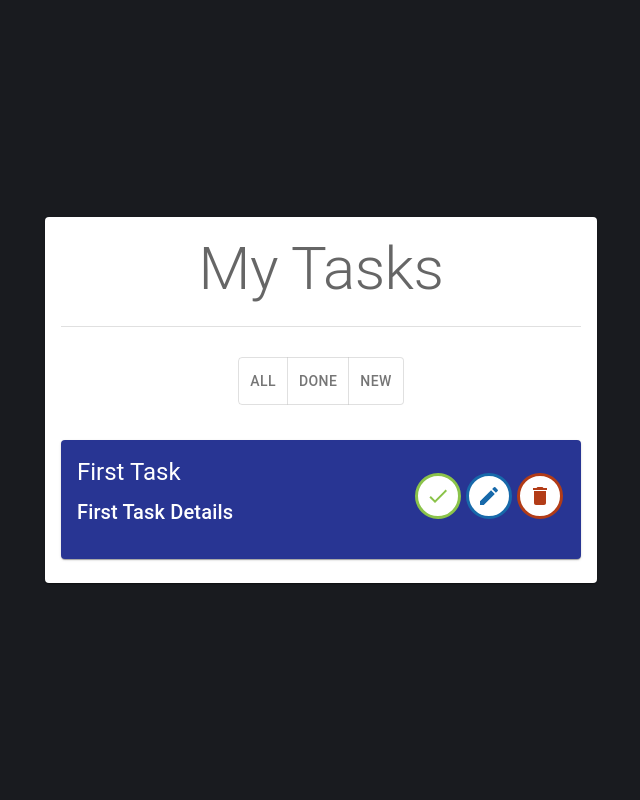
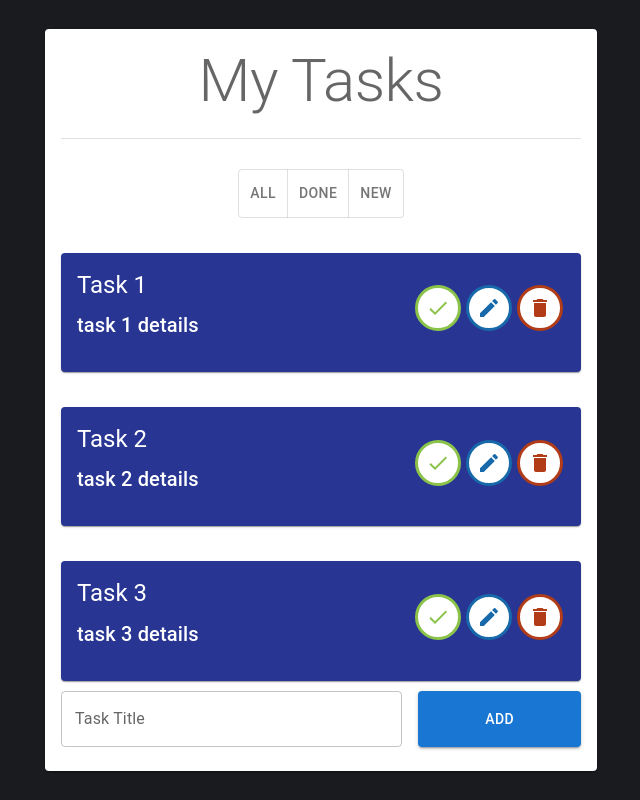
Before and after one commit to aymaneiml/todo-list-material-ui, a React (Create React App) app: page / in a window 1280 px wide. Shown: the whole page, without its empty margins (319-959 px from the left). Built offline with nearby package versions, Linux system fonts and the light colour scheme.

Commit message:
ajout d'input de creation d'une nouvelle tache + affichage de liste des taches

```diff
--- a/package.json
+++ b/package.json
@@ -14,6 +14,7 @@
     "react": "^19.3.0",
     "react-dom": "^19.3.0",
     "react-scripts": "5.0.1",
+    "uuid": "^14.0.2",
     "web-vitals": "^2.1.4"
   },
   "scripts": {
--- a/src/App.js
+++ b/src/App.js
@@ -1,7 +1,11 @@
 import logo from "./logo.svg";
 import "./App.css";
 import TodoList from "./components/TodoList";
+import { createTheme, ThemeProvider } from '@mui/material/styles';
 
+const theme = createTheme({
+
+})
 function App() {
   return (
     <div
--- a/src/components/Todo.js
+++ b/src/components/Todo.js
@@ -8,7 +8,7 @@ import DeleteIcon from "@mui/icons-material/Delete";
 import EditIcon from "@mui/icons-material/Edit";
 import "../App.css";
 
-export default function Todo() {
+export default function Todo( {title, details }) {
   return (
     <>
       <Card
@@ -25,11 +25,11 @@ export default function Todo() {
           <Grid container spacing={2}>
             <Grid size={8} style={{}}>
               <Typography variant="h5" gutterBottom sx={{ textAlign: "left" }}>
-                First Task
+                {title}
               </Typography>
 
               <Typography variant="h6" gutterBottom sx={{ textAlign: "left" }}>
-                First Task Details
+                {details}
               </Typography>
             </Grid>
 
--- a/src/components/TodoList.js
+++ b/src/components/TodoList.js
@@ -9,8 +9,21 @@ import Divider from "@mui/material/Divider";
 import ToggleButton from "@mui/material/ToggleButton";
 import ToggleButtonGroup from "@mui/material/ToggleButtonGroup";
 import Todo from "./Todo";
+import Grid from "@mui/material/Grid";
+import TextField from '@mui/material/TextField';
+import { v4 as uuidv4 } from 'uuid';
+
+const todos = [
+  {id:uuidv4(), title:"Task 1", details:"task 1 details", isCompleted:false},
+  {id:uuidv4(), title:"Task 2", details:"task 2 details", isCompleted:false},
+  {id:uuidv4(), title:"Task 3", details:"task 3 details", isCompleted:false},
+]
 
 export default function TodoList() {
+
+  const todosJsx = todos.map((t) => {
+    return <Todo key={t.id} title={t.title} details={t.details} />
+  })
   return (
     <Container maxWidth="sm">
       <Card sx={{ minWidth: 275 }}>
@@ -39,7 +52,20 @@ export default function TodoList() {
           </ToggleButtonGroup>
 
           {/* ============Todo Component============ */}
-          <Todo />
+          {todosJsx}
+
+          {/* ====== Input to add new ==========*/}
+
+          <Grid container spacing={2} style={{marginTop:"10px"}}>
+            <Grid size={8} style={{ display: "flex", justifyContent: "space-around",alignItems: "center"}}>
+              <TextField style={{width:"100%"}} id="outlined-basic" label="Task Title" variant="outlined" />
+            </Grid>
+
+            <Grid size={4} style={{display: "flex", justifyContent: "space-around", alignItems: "center"}}>
+              <Button style={{width:"100%", height:"100%"}} variant="contained">Add</Button>
+            </Grid>
+          </Grid>
+
         </CardContent>
       </Card>
     </Container>
```
Also changed, not shown: 1 other file (tests, documents, lock files or other folders).
